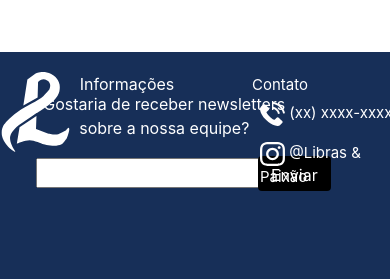
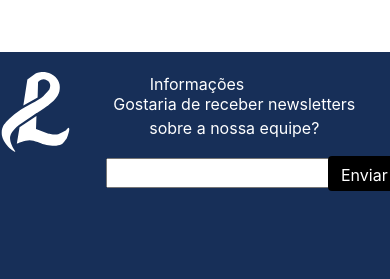
Before and after one commit to R4ULz/page, a plain HTML site: page index.html in a window 390 px wide. Shown: the part 4884-5163 px from the top of the page. Drawn offline with nearby package versions, Linux system fonts and the light colour scheme.

Commit message:
update main.css

```diff
--- a/css/main.css
+++ b/css/main.css
@@ -71,7 +71,7 @@
     }
     footer .container .informacoes{
         position: relative;
-        left: 60px;
+        left: 130px;
         top: -60px;
         width: 150px;
         display: flex;
@@ -85,9 +85,7 @@
     }
 
     footer .container .contato{
-        position: relative;
-        left: 20px;
-        top: -58px;
+        display: none;
     }
     footer .container .contato ul li{
         position: relative;
```
